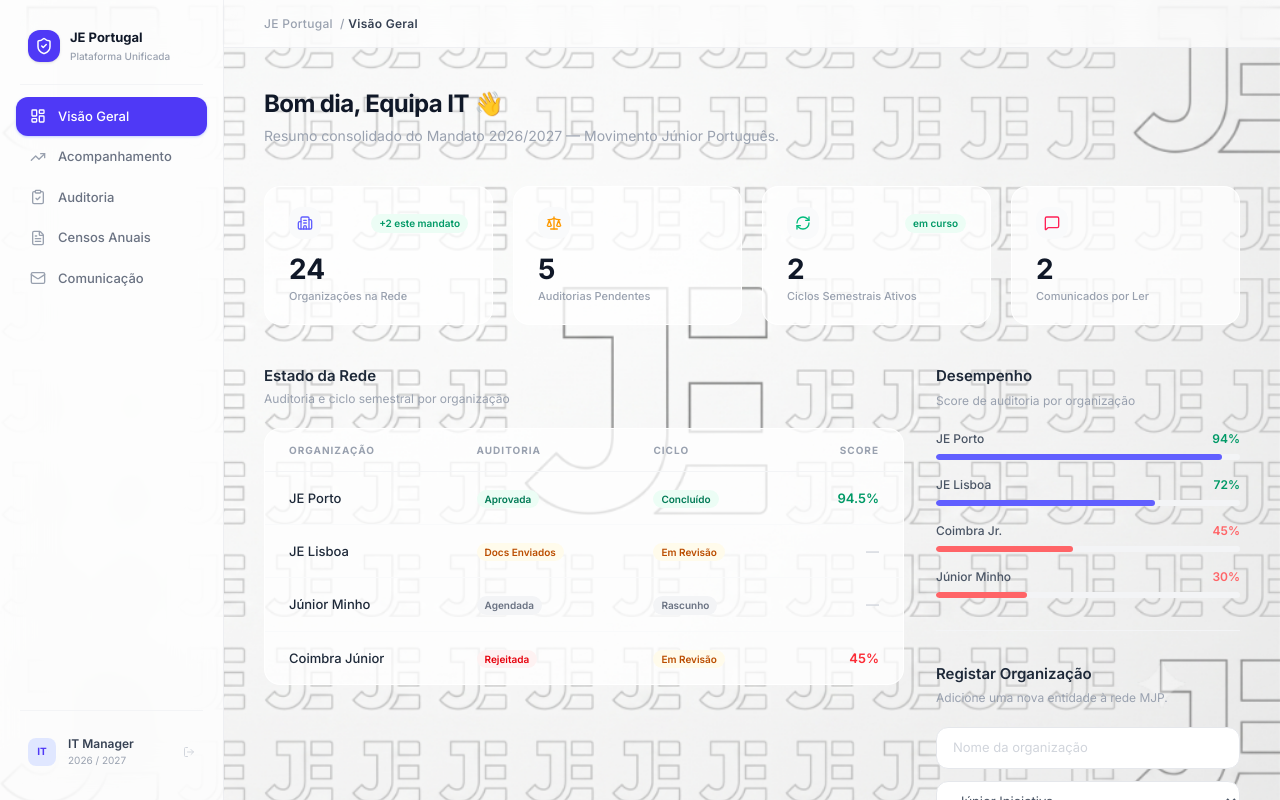
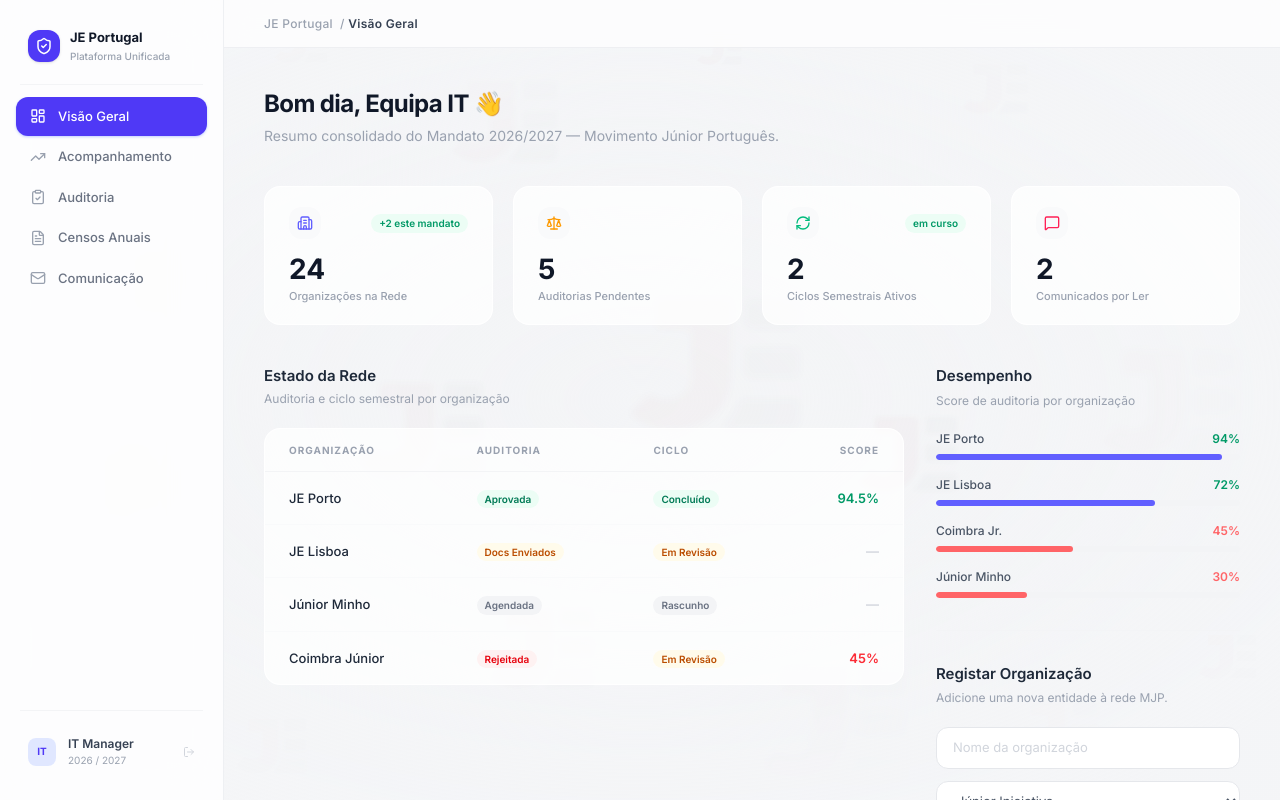
Before and after one commit to cesar-rebelo/desafiotecnico, a React app in the folder frontend/: page / in a window 1280 px wide. Built offline with nearby package versions, Linux system fonts and the light colour scheme; no server answers; the HTML template or start-up script is replaced by a standard one.

Commit message:
Fix: Set official JE logo as scattered organic background elements with varying depth and float animation

```diff
--- a/frontend/src/components/JeBackground.jsx
+++ b/frontend/src/components/JeBackground.jsx
@@ -1,4 +1,48 @@
+import { useEffect, useRef } from 'react';
+
+// Disposição irregular, orgânica e dinâmica para dar vida ao fundo.
+// Coordenadas x/y em %, tamanho em px, rotação em graus, opacidade, desfoque (blur) e tipo de animação.
+const LOGO_CONFIGS = [
+  { x: 4,   y: 8,   size: 40,  rot: -15, op: 0.07, blur: 0, anim: 0 },
+  { x: 22,  y: 5,   size: 65,  rot: 12,  op: 0.06, blur: 0.5, anim: 1 },
+  { x: 10,  y: 32,  size: 90,  rot: 8,   op: 0.04, blur: 1.5, anim: 2 },
+  { x: 35,  y: 12,  size: 130, rot: -8,  op: 0.03, blur: 2.5, anim: 3 },
+  { x: 54,  y: 6,   size: 55,  rot: 18,  op: 0.06, blur: 0, anim: 0 },
+  { x: 74,  y: 10,  size: 80,  rot: -22, op: 0.05, blur: 1, anim: 1 },
+  { x: 90,  y: 4,   size: 60,  rot: 10,  op: 0.06, blur: 0, anim: 2 },
+
+  { x: 7,   y: 56,  size: 110, rot: 25,  op: 0.035, blur: 2, anim: 3 },
+  { x: 28,  y: 48,  size: 150, rot: -10, op: 0.025, blur: 3.5, anim: 0 },
+  { x: 48,  y: 38,  size: 210, rot: 15,  op: 0.02,  blur: 5, anim: 1 },
+  { x: 66,  y: 52,  size: 120, rot: -18, op: 0.03,  blur: 2.5, anim: 2 },
+  { x: 84,  y: 44,  size: 170, rot: 6,   op: 0.025, blur: 4, anim: 3 },
+
+  { x: 2,   y: 82,  size: 50,  rot: -12, op: 0.06, blur: 0, anim: 0 },
+  { x: 19,  y: 88,  size: 85,  rot: 20,  op: 0.05, blur: 1, anim: 1 },
+  { x: 38,  y: 75,  size: 125, rot: -15, op: 0.035, blur: 2.5, anim: 2 },
+  { x: 58,  y: 82,  size: 180, rot: 8,   op: 0.025, blur: 4, anim: 3 },
+  { x: 78,  y: 86,  size: 100, rot: -5,  op: 0.045, blur: 1.5, anim: 0 },
+  { x: 92,  y: 78,  size: 70,  rot: 24,  op: 0.06, blur: 0.5, anim: 1 },
+];
+
 export default function JeBackground() {
+  const containerRef = useRef(null);
+
+  // Parallax suave ao mover o rato
+  useEffect(() => {
+    const el = containerRef.current;
+    if (!el) return;
+
+    const handleMouseMove = (e) => {
+      const px = (e.clientX / window.innerWidth - 0.5) * 16;
+      const py = (e.clientY / window.innerHeight - 0.5) * 12;
+      el.style.transform = `translate(${px}px, ${py}px)`;
+    };
+
+    window.addEventListener('mousemove', handleMouseMove, { passive: true });
+    return () => window.removeEventListener('mousemove', handleMouseMove);
+  }, []);
+
   return (
     <div
       aria-hidden="true"
@@ -7,12 +51,50 @@ export default function JeBackground() {
         inset: 0,
         zIndex: 0,
         pointerEvents: 'none',
-        backgroundImage: "url('/bg-pattern.png')",
-        backgroundSize: 'cover',
-        backgroundPosition: 'center',
-        backgroundRepeat: 'no-repeat',
-        backgroundColor: '#f4f5f7',
+        overflow: 'hidden',
+        background: '#f4f5f7',
       }}
-    />
+    >
+      {/* Camada interativa dos logos */}
+      <div
+        ref={containerRef}
+        style={{
+          position: 'absolute',
+          inset: '-20px', // Margem para evitar corte nas bordas durante o parallax
+          transition: 'transform 0.8s cubic-bezier(0.16, 1, 0.3, 1)',
+          willChange: 'transform',
+        }}
+      >
+        {LOGO_CONFIGS.map((logo, idx) => (
+          <img
+            key={idx}
+            src="/je-logo.png"
+            alt=""
+            className={`je-logo-float-${logo.anim}`}
+            style={{
+              position: 'absolute',
+              left: `${logo.x}%`,
+              top: `${logo.y}%`,
+              width: `${logo.size}px`,
+              height: 'auto',
+              opacity: logo.op,
+              transform: `rotate(${logo.rot}deg)`,
+              filter: logo.blur > 0 ? `blur(${logo.blur}px)` : 'none',
+              animationDelay: `${(idx * 0.45) % 5}s`,
+              transformOrigin: 'center center',
+            }}
+          />
+        ))}
+      </div>
+
+      {/* Vignette radial suave para garantir legibilidade perfeita da app no centro */}
+      <div
+        style={{
+          position: 'absolute',
+          inset: 0,
+          background: 'radial-gradient(ellipse 65% 60% at 50% 50%, rgba(244,245,247,0.1) 0%, rgba(244,245,247,0.45) 40%, rgba(244,245,247,0.85) 75%, rgba(244,245,247,0.98) 100%)',
+        }}
+      />
+    </div>
   );
 }
```
Also changed, not shown: frontend/public/je-logo.png (added).
